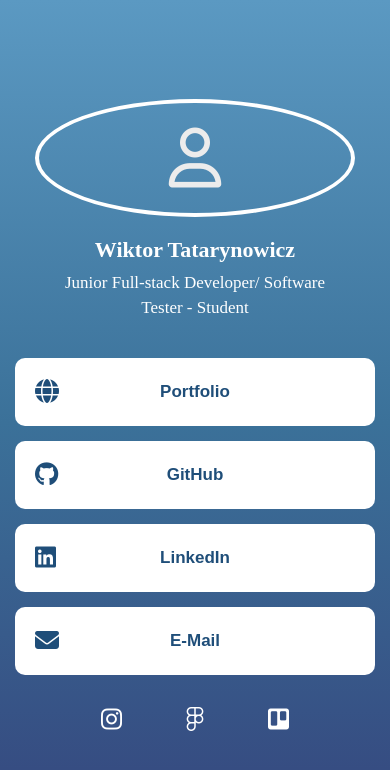
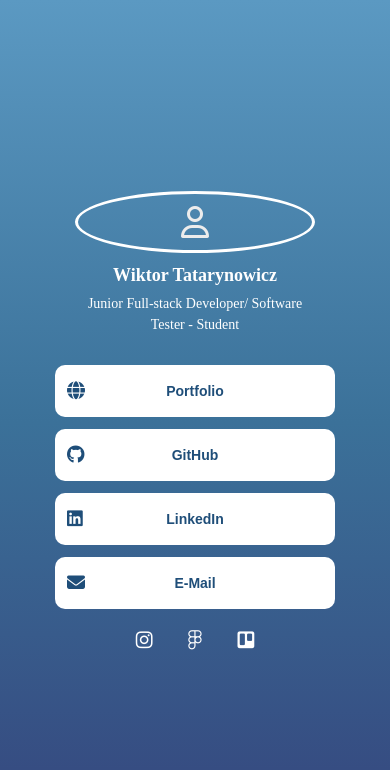
Before and after one commit to KolegaTatar/LinkBridge, a React (Vite) app: page / in a window 390 px wide. Shown: the top 770 px of the page. Built offline with nearby package versions, Linux system fonts and the light colour scheme.

Commit message:
add full responsive website

```diff
--- a/src/styles/Footer.scss
+++ b/src/styles/Footer.scss
@@ -1,15 +1,33 @@
-.footer{
+.footer {
   display: flex !important;
   justify-content: center;
   flex-direction: row;
   width: 100%;
 
-  a{
-    padding: 2rem 2rem ;
+  a {
+    padding: 1.6rem 1.5rem;
     color: white;
-    font-size: 24px;
+    font-size: 1.5rem;
   }
-  a:hover{
+
+  a:hover {
     color: #cfcfcf;
   }
+
+  @media (max-width: 768px) {
+    flex-direction: row;
+    align-items: center;
+
+    a {
+      padding: 1.5rem 2rem;
+      font-size: 1.25rem;
+    }
+  }
+
+  @media (max-width: 480px) {
+    a {
+      padding: 1.3rem 1.1rem;
+      font-size: 1.2rem;
+    }
+  }
 }
--- a/src/styles/Header.scss
+++ b/src/styles/Header.scss
@@ -1,34 +1,68 @@
 .header {
   text-align: center;
-  padding: 20px;
+  padding: 1.25rem;
   color: white;
 }
 
 .profile-container {
-  margin-bottom: 20px;
+  margin-bottom: 1.25rem;
+
+  @media (max-width: 768px) {
+    margin-bottom: 1rem;
+  }
+
+  @media (max-width: 480px) {
+    margin-bottom: 0.75rem;
+  }
 }
 
 .profile-image {
-  padding: 25px 29px;
-  font-size: 60px;
+  padding: 1.25rem 1.5rem;
+  font-size: 3.125rem;
   border-radius: 50%;
-  border: 4px solid white;
+  border: 0.25rem solid white;
   object-fit: cover;
   display: flex;
   justify-content: center;
   align-items: center;
   color: #ececec;
+
+  @media (max-width: 768px) {
+    padding: 1rem 1.25rem;
+    font-size: 2.5rem;
+    border: 0.2rem solid white;
+  }
+
+  @media (max-width: 480px) {
+    padding: 0.75rem 1rem;
+    font-size: 2rem;
+  }
 }
-
 
 .name {
   margin: 0;
-  font-size: 22px;
-  padding-bottom: 5px;
+  font-size: 1.375rem;
+  padding-bottom: 0.3125rem;
+
+  @media (max-width: 768px) {
+    font-size: 1.25rem;
+  }
+
+  @media (max-width: 480px) {
+    font-size: 1.125rem;
+  }
 }
 
 .title {
-  margin: 5px 0 0;
-  font-size: 17px;
+  margin: 0.3125rem 0 0;
+  font-size: 1.0625rem;
   font-weight: normal;
+
+  @media (max-width: 768px) {
+    font-size: 1rem;
+  }
+
+  @media (max-width: 480px) {
+    font-size: 0.875rem;
+  }
 }
--- a/src/styles/Main.scss
+++ b/src/styles/Main.scss
@@ -3,6 +3,17 @@
   flex-direction: column;
   justify-content: center;
   align-items: center;
-  gap: 15px;
-  margin-top: 20px;
+  gap: 0.9375rem;
+  margin-top: 1rem;
+
+
+  @media (max-width: 768px) {
+    gap: 1rem;
+    margin-top: 1rem;
+  }
+
+  @media (max-width: 480px) {
+    gap: 0.75rem;
+    margin-top: 0.75rem;
+  }
 }
--- a/src/styles/button.scss
+++ b/src/styles/button.scss
@@ -5,27 +5,51 @@
   background: white;
   color: #1f4e79;
   font-family: "Inter Semi Bold", sans-serif;
-  padding: 10px 20px;
-  border-radius: 10px;
+  padding: 0.625rem 1.25rem;
+  border-radius: 0.625rem;
   text-decoration: none;
-  font-size: 17px;
+  font-size: 1.0625rem;
   font-weight: bold;
   transition: 0.3s;
   width: 20rem;
   height: 3rem;
 
   .icon {
-    margin-right: 10px;
+    margin-right: 0.625rem;
   }
 
   &:hover {
     background: #d9e8fc;
   }
-  .whiteFa{
+
+  .whiteFa {
     color: transparent;
   }
-  .icon{
-    font-size: 24px;
-    color:#1f4e79 ;
+
+  .icon {
+    font-size: 1.5rem;
+    color: #1f4e79;
+  }
+
+  @media (max-width: 768px) {
+    width: 18rem;
+    height: 2.5rem;
+    padding: 0.5rem 1rem;
+    font-size: 1rem;
+
+    .icon {
+      font-size: 1.25rem;
+    }
+  }
+
+  @media (max-width: 480px) {
+    width: 16rem;
+    height: 2.25rem;
+    padding: 0.5rem 0.75rem;
+    font-size: 0.875rem;
+
+    .icon {
+      font-size: 1.125rem;
+    }
   }
 }
```
Also changed, not shown: src/index.scss (line endings or trailing spaces).
